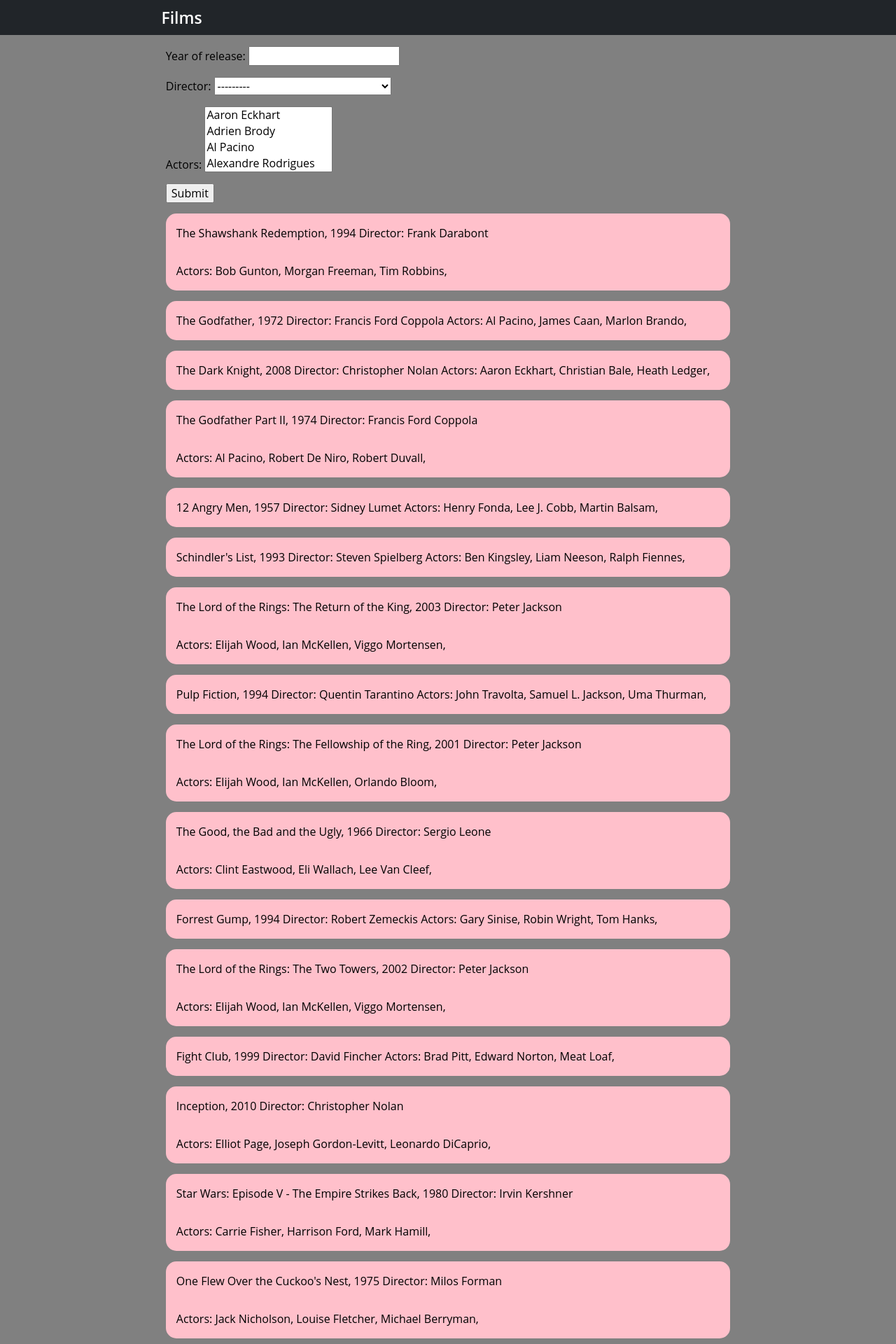
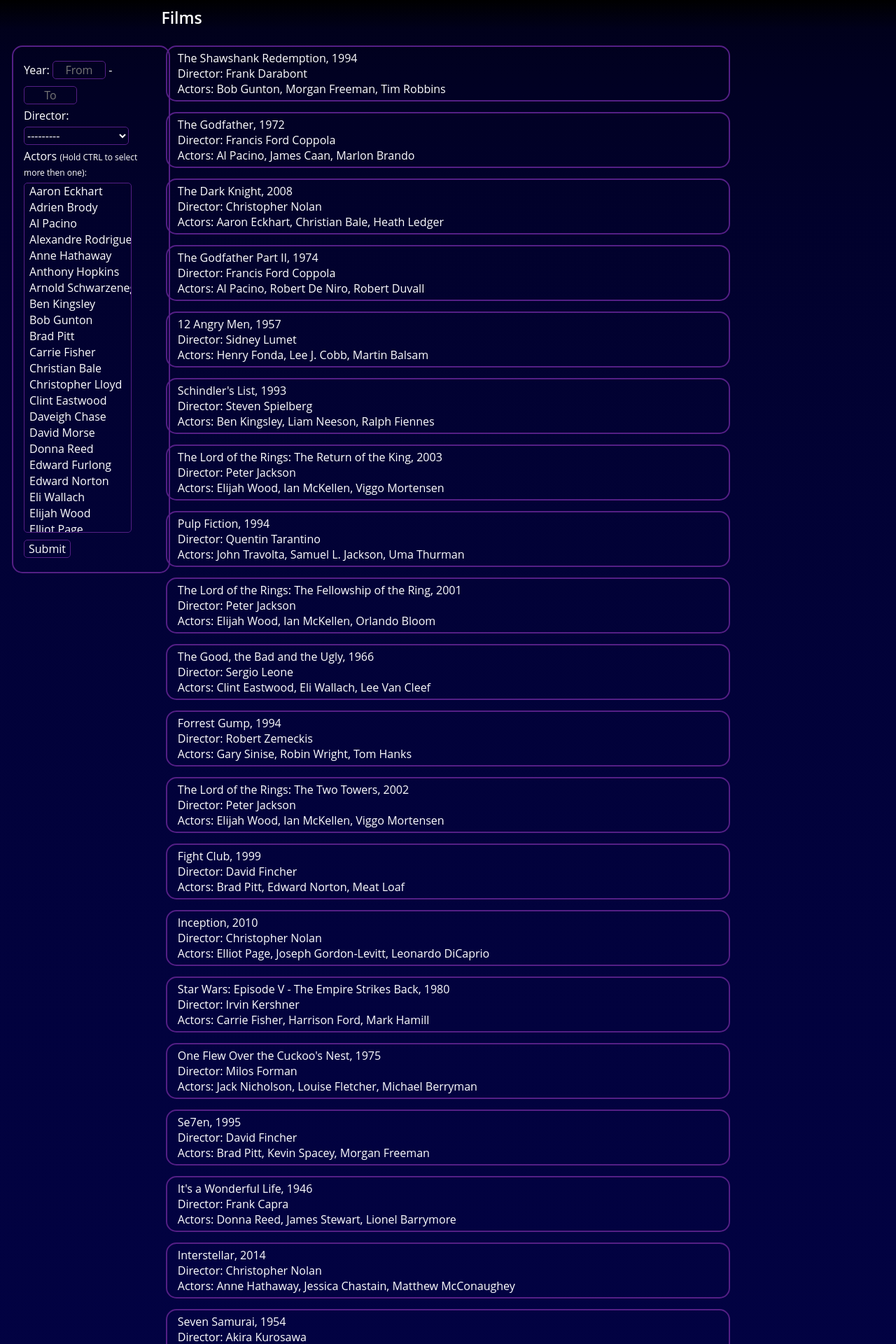
Before and after one commit to Coraxode/films, a Django app: page / in a window 1280 px wide. Shown: the top 1920 px of the page at 70% size. Run offline with Django 5.2, Linux system fonts and the light colour scheme; data comes from the database, SQL or seed files in the repository.

Commit message:
Redesigned styles

```diff
--- a/main/filters.py
+++ b/main/filters.py
@@ -5,4 +5,8 @@ from .models import Film
 class FilmFilter(django_filters.FilterSet):
     class Meta:
         model = Film
-        fields = ['year_of_release', 'director', 'actors']
+        fields = {
+            'year_of_release': ['lt', 'gt'],
+            'director': ['exact'],
+            'actors': ['exact']
+        }
--- a/main/models.py
+++ b/main/models.py
@@ -6,6 +6,7 @@ class Director(models.Model):
 
     class Meta:
         db_table = 'director'
+        ordering = ['name']
         verbose_name = 'director'
         verbose_name_plural = 'directors'
 
--- a/main/templates/base.html
+++ b/main/templates/base.html
@@ -12,12 +12,14 @@
     <script src="{% static '/scripts.js' %}"></script>
 </head>
 <body>
+    {% comment %} <div class="background"></div> {% endcomment %}
     <header class="main-header">
         <a href="{% url 'films:index' %}" class="films-label-in-header">Films</a>
         </div>
     </header>
     <main>
         {% block content %}{% endblock %}
+        <script>change_actors_list()</script>
     </main>
 </body>
 </html>
--- a/main/templates/index.html
+++ b/main/templates/index.html
@@ -2,36 +2,31 @@
 {% load static %}
 
 {% block content %}
+<div class='filters-content'>
+    <form method="GET" action="{% url 'films:index' %}">
+        <label for="year_of_release__lt">Year: </label>
+        {{ form.year_of_release__gt }}<a> - </a>
+        {{ form.year_of_release__lt }}<br>
+        <label for="director">Director: </label>
+        {{ form.director }}<br>
+        <label for="actors">Actors <span>(Hold CTRL to select more then one):</span> </label><br>
+        {{ form.actors }}<br>
+        <input type="submit" value="Submit">
+    </form>
+</div>
 <div class='main-content'>
     <form action="{% url 'films:fill_data' %}" method="POST" style="display: none;">
         {% csrf_token %}
         <input type='submit' class="fill-data-button" value="Заповнити дані">
     </form>
-    {% comment %} <input type="button" onclick="open_add_film_menu()" value="Add new film" id="add-new-film-button">
-    <form action="" method="POST" class='add-film-form' id='add-film-form'>
-        {% csrf_token %}
-        <label for="name">Film name:</label>
-        <input type="text" name="name" placeholder="Film Name"><br>
-        <label for="name">Year:</label>
-        <input type="text" name="year" placeholder="Year"><br>
-        <label for="name">Director:</label>
-        <input type="text" name="director" placeholder="Director"><br>
-        <label for="name">Actors:</label>
-        <input type="text" name="actors" placeholder="Actors"><br>
-        <input type="submit" value="Add new film">
-    </form> {% endcomment %}
-    <form method="GET" action="{% url 'films:index' %}">
-        {{ form.as_p }}
-        <input type="submit" value="Submit">
-    </form>
     {% for film in films %}
         <div class='film-info'>
-            <p>{{ film.name }}, {{ film.year_of_release }}</p>
-            <p>Director: {{ film.director }}</p>
-            <p>Actors: {% for actor in film.actors.all %}{{ actor }}, {% endfor %}</p>
-            {% comment %} <a href="{% url 'films:delete' film_id=film.id %}" class='delete-film-button'>Delete</a> {% endcomment %}
+            <a>{{ film.name }}, {{ film.year_of_release }}</a><br>
+            <a>Director: {{ film.director }}</a><br>
+            <a class="actors-list">Actors: {% for actor in film.actors.all %}{{ actor }}, {% endfor %}</a>
         </div>
     {% endfor %}
+    {% if not paginator.num_pages == 1 %}
         <nav class="list-pages">
             <ul>
                 {% for page in paginator.page_range %}
@@ -41,5 +36,6 @@
                 {% endfor %}
             </ul>
         </nav>
+    {% endif %}
 </div>
 {% endblock %}
--- a/static/base.css
+++ b/static/base.css
@@ -5,13 +5,23 @@ body, input, textarea, select {
 
 body {
     margin: 0px;
-    background-color: grey;
+    background: linear-gradient(black, 5%, rgb(2, 2, 71));
+    min-height: 100vh;
 }
+
+/* .background {
+    position: absolute;
+    top: 0px;
+    z-index: 0;
+    width: 100%;
+    height: 5000px;
+    background: linear-gradient(black, 5%, rgb(2, 2, 71));
+} */
 
 .main-header {
     display: flex;
     height: 50px;
-    background-color: #212529;
+    /* border-bottom: 1px dotted pink; */
 }
 
 .films-label-in-header {
--- a/static/index.css
+++ b/static/index.css
@@ -1,3 +1,39 @@
+.filters-content {
+	position: fixed;
+	padding: 15px;
+	margin: 5px 2px;
+    left: 15px;
+    top: 60px;
+    width: 15%;
+	color: white;
+    border-radius: 15px;
+	border: 2px solid rgb(84, 31, 133);
+}
+
+.filters-content label, input, select {
+	margin: 5px auto;
+	max-width: 80%;
+	color: white;
+}
+
+.filters-content input, select {
+	background-color: transparent;
+	border: 1px solid rgb(84, 31, 133);
+	border-radius: 5px;
+}
+
+.filters-content span {
+	font-size: 12px;
+}
+
+.filters-content #id_director option {
+	color: black;
+}
+
+.filters-content select {
+	width: 80%
+}
+
 .main-content {
     width: 63%;
     margin: 15px auto;
@@ -6,9 +42,11 @@
 .film-info,
 .add-film-form {
     margin: 15px auto;
-    padding: 1px 15px;
-    background-color: pink;
+    padding: 5px 15px;
+    /* background: linear-gradient(to right, rgb(18, 12, 54), 90%, rgb(27, 73, 80)); */
+	color: white;
     border-radius: 15px;
+	border: 2px solid rgb(84, 31, 133);
 }
 
 .film-info p {
@@ -34,19 +72,63 @@
 	margin: 0 20px 0 0;
 }
 .list-pages a {
-	color: #000;
+	color: white;
 	font-size: 24px;
 	text-decoration: none;
+	margin-bottom: 15px;
 }
 .list-pages .page-num {
 	display: inline-block;
 	width: 60px;
 	height: 44px;
 	padding: 16px 0 0 0;
-	border: 1px solid #d0d0d0;
+	border: 1px solid rgb(84, 31, 133);
 	border-radius: 30px;
 }
 .page-num:hover {
     cursor: pointer;
-    background-color: rgb(65, 64, 64);
+    background-color: black;
 }
+
+#id_year_of_release__lt, #id_year_of_release__gt {
+	width: 70px;
+	text-align: center;
+}
+
+#id_director {
+	width: 150px;
+}
+
+#id_actors {
+	height: 500px;
+}
+
+#id_actors option {
+	margin-left: 5px;
+}
+
+#id_year_of_release__lt::-webkit-inner-spin-button,
+#id_year_of_release__gt::-webkit-inner-spin-button,
+#id_year_of_release__lt::-webkit-outer-spin-button,
+#id_year_of_release__gt::-webkit-outer-spin-button {
+  -webkit-appearance: none;
+  margin: 0;
+}
+
+input[type=number] {
+  -moz-appearance: textfield;
+}
+
+::-webkit-scrollbar {
+	width: 10px;
+	height: 10px;
+}
+
+::-webkit-scrollbar-thumb {
+	background: rgb(189, 150, 226);
+	border-radius: 5px;
+}
+
+/* ::-webkit-scrollbar-track {
+	background: rgba(0, 0, 0, 0.2);
+} */
--- a/static/scripts.js
+++ b/static/scripts.js
@@ -2,3 +2,13 @@ function open_add_film_menu() {
     document.getElementById("add-film-form").style.display = "block";
     document.getElementById("add-new-film-button").style.display = "none";
 }
+
+function change_actors_list() {
+    a = document.getElementsByClassName("actors-list")
+    for (let i = 0; i < a.length; i++) {
+        val = a[i].innerHTML
+        a[i].innerHTML = val.substring(0, val.length - 2);
+    }
+    document.getElementById("id_year_of_release__gt").placeholder = 'From';
+    document.getElementById("id_year_of_release__lt").placeholder = 'To';
+}
```
Lines whose indentation alone changed are shown as unchanged.
